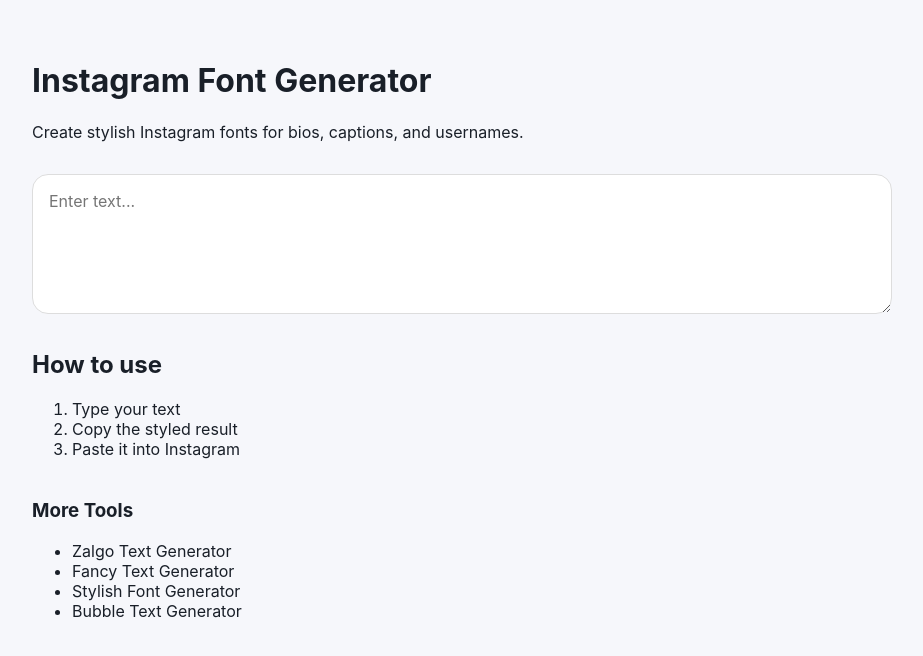
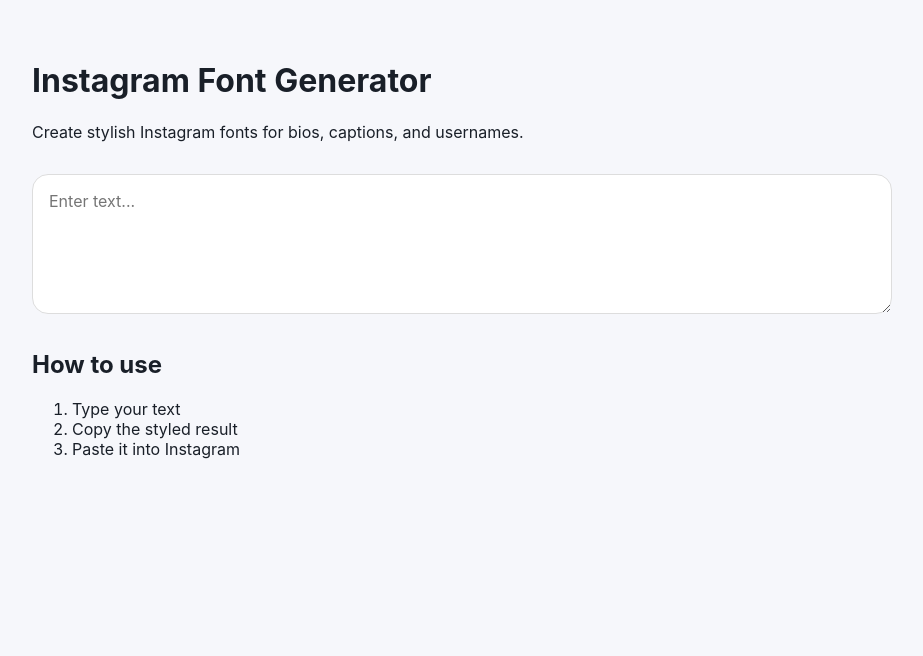
Before and after one commit to leeseulahn/textify-lab, a Next.js app: page /instagram-font-generator in a window 1280 px wide. Shown: the top 656 px of the page, without its empty margins (178-1101 px from the left). Built offline with nearby package versions, Linux system fonts and the light colour scheme; a web font is replaced by a local one.

Commit message:
Update page.tsx

```diff
--- a/app/instagram-font-generator/page.tsx
+++ b/app/instagram-font-generator/page.tsx
@@ -32,15 +32,7 @@
             <li>Paste it into Instagram</li>
           </ol>
         </section>
-          <section style={{ marginTop: 40 }}>
-  <h3>More Tools</h3>
-  <ul>
-    <li><a href="/zalgo-text-generator">Zalgo Text Generator</a></li>
-    <li><a href="/fancy-text-generator">Fancy Text Generator</a></li>
-    <li><a href="/stylish-font-generator">Stylish Font Generator</a></li>
-    <li><a href="/bubble-text-generator">Bubble Text Generator</a></li>
-  </ul>
-</section>
+
       </main>
     );
   }
```
